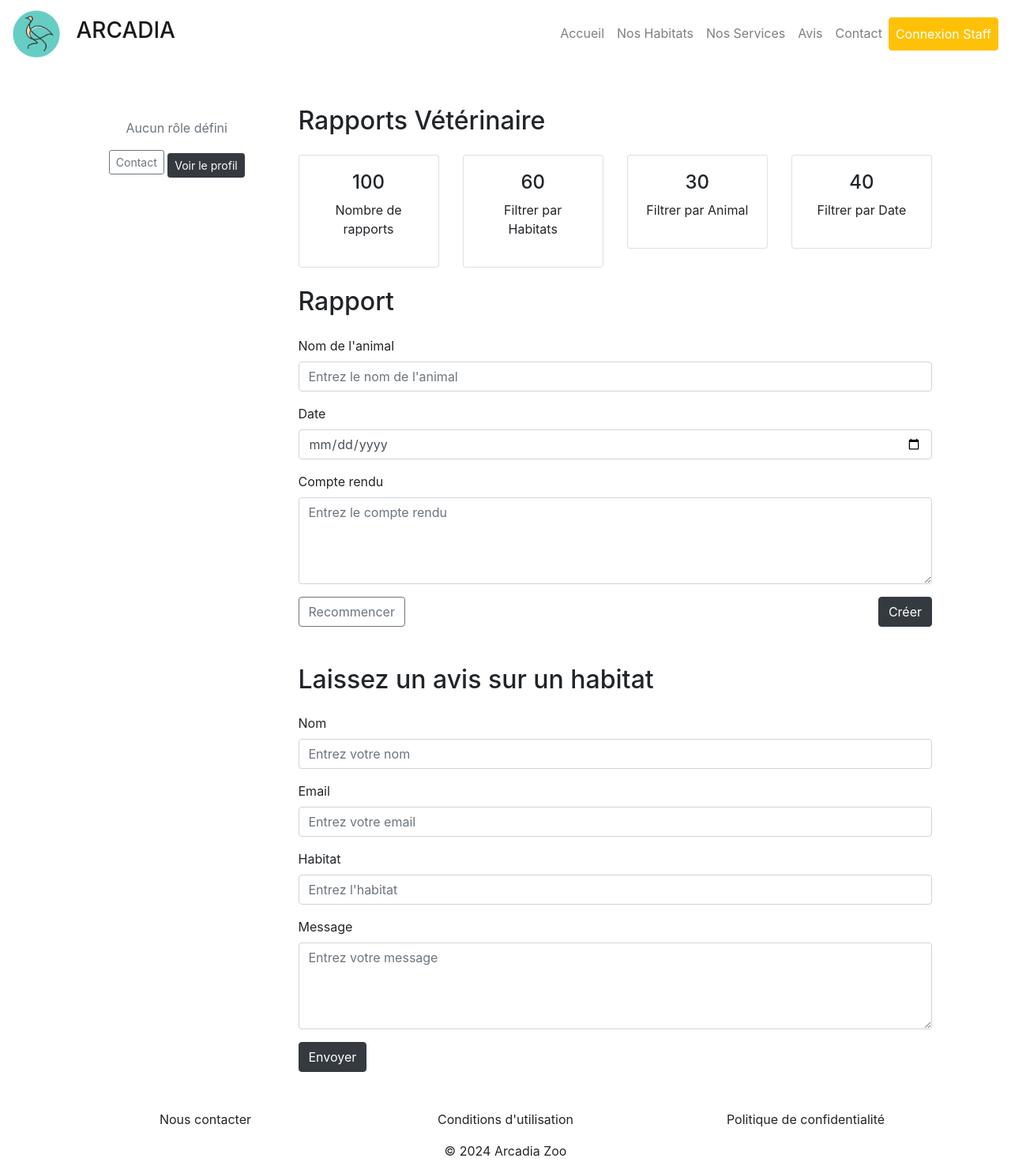
After one commit to BrahimZiyani/Arcadia, a Symfony app: template templates/page/profile.html.twig in a window 1280 px wide. The commit adds this page. Shown: the whole page at 79% size. Run offline with Twig, Linux system fonts and the light colour scheme; the template is opened without the code that fills it, so the values that code supplies are empty; some libraries are stand-ins or nearby versions.

Commit message:
Page Profile

```diff
--- a/templates/base.html.twig
+++ b/templates/base.html.twig
@@ -48,7 +48,11 @@
                 <a class="nav-link" href="{{ path('app_contact') }}">Contact</a>
             </li>
             <li class="nav-item">
-                <a class="nav-link btn btn-warning text-white" href="{{ path('app_login') }}">Connexion Staff</a>
+                {% if is_granted('IS_AUTHENTICATED_FULLY') %}
+                    <a class="nav-link btn btn-warning text-white" href="{{ path('app_profile') }}">Profil</a>
+                {% else %}
+                    <a class="nav-link btn btn-warning text-white" href="{{ path('app_login') }}">Connexion Staff</a>
+                {% endif %}
             </li>
         </ul>
     </div>
--- a/templates/page/login.html.twig
+++ b/templates/page/login.html.twig
@@ -10,8 +10,8 @@
             <p class="text-center">Connectez-vous</p>
             <form action="{{ path('login_check') }}" method="post">
                 <div class="mb-3">
-                    <label for="username" class="form-label">Nom d'utilisateur</label>
-                    <input type="text" class="form-control" id="username" name="_username" value="{{ last_username }}" placeholder="Entrez votre nom d'utilisateur" required autofocus>
+                    <label for="email" class="form-label">Adresse email</label>
+                    <input type="email" class="form-control" id="email" name="_username" value="{{ last_email }}" placeholder="Entrez votre adresse email" required autofocus>
                 </div>
                 <div class="mb-3">
                     <label for="password" class="form-label">Mot de passe</label>
--- /dev/null
+++ b/templates/page/profile.html.twig
@@ -0,0 +1,164 @@
+{% extends 'base.html.twig' %}
+
+{% block title %}Mon Profil{% endblock %}
+
+{% block body %}
+<div class="container mt-5">
+    {{ dump(app.user) }}  <!-- Débogage : voir le contenu de app.user -->
+    <div class="row">
+        <div class="col-md-3 text-center">
+            <h4 class="mt-3">{{ app.user.nom }} {{ app.user.prenom }}</h4>
+            <p class="text-muted">
+                {% if 'ROLE_ADMIN' in user.roles %}
+                    Administrateur
+                {% elseif 'ROLE_USER' in user.roles %}
+                    Vétérinaire
+                {% else %}
+                    Aucun rôle défini
+                {% endif %}
+            </p>
+            <a href="#" class="btn btn-outline-secondary btn-sm mb-2">Contact</a>
+            <a href="#" class="btn btn-dark btn-sm">Voir le profil</a>
+        </div>
+
+        <div class="col-md-9">
+            <!-- Section de statistiques -->
+            <h2 class="mb-4">Rapports Vétérinaire</h2>
+            <div class="row text-center mb-4">
+                <div class="col-md-3">
+                    <div class="card">
+                        <div class="card-body">
+                            <h4>100</h4>
+                            <p>Nombre de rapports</p>
+                        </div>
+                    </div>
+                </div>
+                <div class="col-md-3">
+                    <div class="card">
+                        <div class="card-body">
+                            <h4>60</h4>
+                            <p>Filtrer par Habitats</p>
+                        </div>
+                    </div>
+                </div>
+                <div class="col-md-3">
+                    <div class="card">
+                        <div class="card-body">
+                            <h4>30</h4>
+                            <p>Filtrer par Animal</p>
+                        </div>
+                    </div>
+                </div>
+                <div class="col-md-3">
+                    <div class="card">
+                        <div class="card-body">
+                            <h4>40</h4>
+                            <p>Filtrer par Date</p>
+                        </div>
+                    </div>
+                </div>
+            </div>
+
+            <!-- Section de création de rapport -->
+            <h2 class="mb-4">Rapport</h2>
+            <form>
+                <div class="form-group">
+                    <label for="animal-name">Nom de l'animal</label>
+                    <input type="text" class="form-control" id="animal-name" placeholder="Entrez le nom de l'animal">
+                </div>
+                <div class="form-group">
+                    <label for="date">Date</label>
+                    <input type="date" class="form-control" id="date">
+                </div>
+                <div class="form-group">
+                    <label for="report">Compte rendu</label>
+                    <textarea class="form-control" id="report" rows="4" placeholder="Entrez le compte rendu"></textarea>
+                </div>
+                <div class="d-flex justify-content-between">
+                    <button type="reset" class="btn btn-outline-secondary">Recommencer</button>
+                    <button type="submit" class="btn btn-dark">Créer</button>
+                </div>
+            </form>
+
+            <!-- Section de soumission d'avis -->
+            <h2 class="mb-4 mt-5">Laissez un avis sur un habitat</h2>
+            <form>
+                <div class="form-group">
+                    <label for="name">Nom</label>
+                    <input type="text" class="form-control" id="name" placeholder="Entrez votre nom">
+                </div>
+                <div class="form-group">
+                    <label for="email">Email</label>
+                    <input type="email" class="form-control" id="email" placeholder="Entrez votre email">
+                </div>
+                <div class="form-group">
+                    <label for="habitat">Habitat</label>
+                    <input type="text" class="form-control" id="habitat" placeholder="Entrez l'habitat">
+                </div>
+                <div class="form-group">
+                    <label for="message">Message</label>
+                    <textarea class="form-control" id="message" rows="4" placeholder="Entrez votre message"></textarea>
+                </div>
+                <button type="submit" class="btn btn-dark">Envoyer</button>
+            </form>
+
+            <!-- Section de gestion des employés pour l'admin -->
+            {% if is_granted('ROLE_ADMIN') %}
+                <h2 class="mt-5">Gestion des employés</h2>
+
+                <!-- Formulaire pour créer un nouvel employé -->
+                <form action="{{ path('user_new') }}" method="post">
+                    <div class="form-group">
+                        <label for="email">Email de l'employé</label>
+                        <input type="email" class="form-control" id="email" name="email" placeholder="Entrez l'email de l'employé" required>
+                    </div>
+                    <div class="form-group">
+                        <label for="nom">Nom</label>
+                        <input type="text" class="form-control" id="nom" name="nom" placeholder="Entrez le nom" required>
+                    </div>
+                    <div class="form-group">
+                        <label for="prenom">Prénom</label>
+                        <input type="text" class="form-control" id="prenom" name="prenom" placeholder="Entrez le prénom" required>
+                    </div>
+                    <div class="form-group">
+                        <label for="role">Rôle</label>
+                        <select class="form-control" id="role" name="role">
+                            <option value="ROLE_USER">Employé</option>
+                            <option value="ROLE_ADMIN">Administrateur</option>
+                        </select>
+                    </div>
+                    <button type="submit" class="btn btn-primary">Créer un employé</button>
+                </form>
+
+                <!-- Liste des employés avec options de modification et suppression -->
+                <h3 class="mt-5">Liste des employés</h3>
+                <table class="table table-striped">
+                    <thead>
+                        <tr>
+                            <th>Email</th>
+                            <th>Nom</th>
+                            <th>Prénom</th>
+                            <th>Rôle</th>
+                            <th>Actions</th>
+                        </tr>
+                    </thead>
+                    <tbody>
+                        {% for employee in users %}
+                            <tr>
+                                <td>{{ employee.email }}</td>
+                                <td>{{ employee.nom }}</td>
+                                <td>{{ employee.prenom }}</td>
+                                <td>{{ employee.roles | json_encode }}</td>
+                                <td>
+                                    <a href="{{ path('employee_edit', {'id': employee.id}) }}" class="btn btn-warning btn-sm">Modifier</a>
+                                    <a href="{{ path('employee_delete', {'id': employee.id}) }}" class="btn btn-danger btn-sm" onclick="return confirm('Êtes-vous sûr de vouloir supprimer cet employé ?');">Supprimer</a>
+                                </td>
+                            </tr>
+                        {% endfor %}
+                    </tbody>
+                </table>
+            {% endif %}
+        </div>
+    </div>
+</div>
+{% endblock %}
```
Also changed, not shown: src/Controller/PageController.php (+14 -8 lines).
